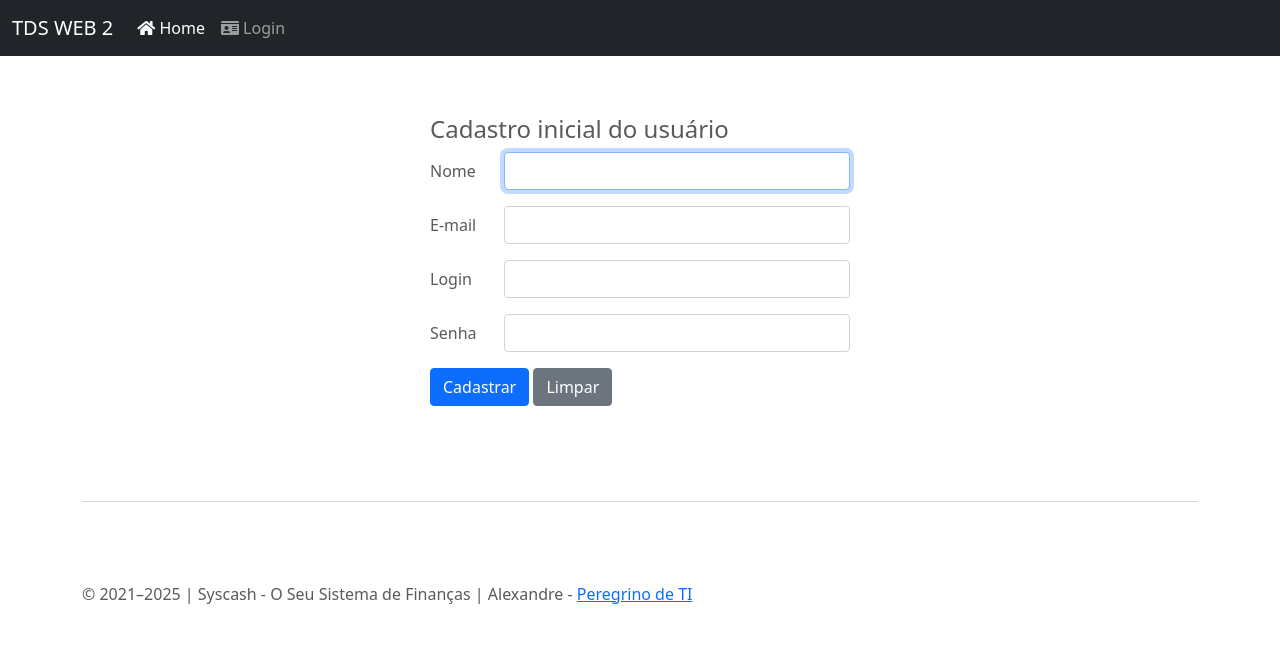
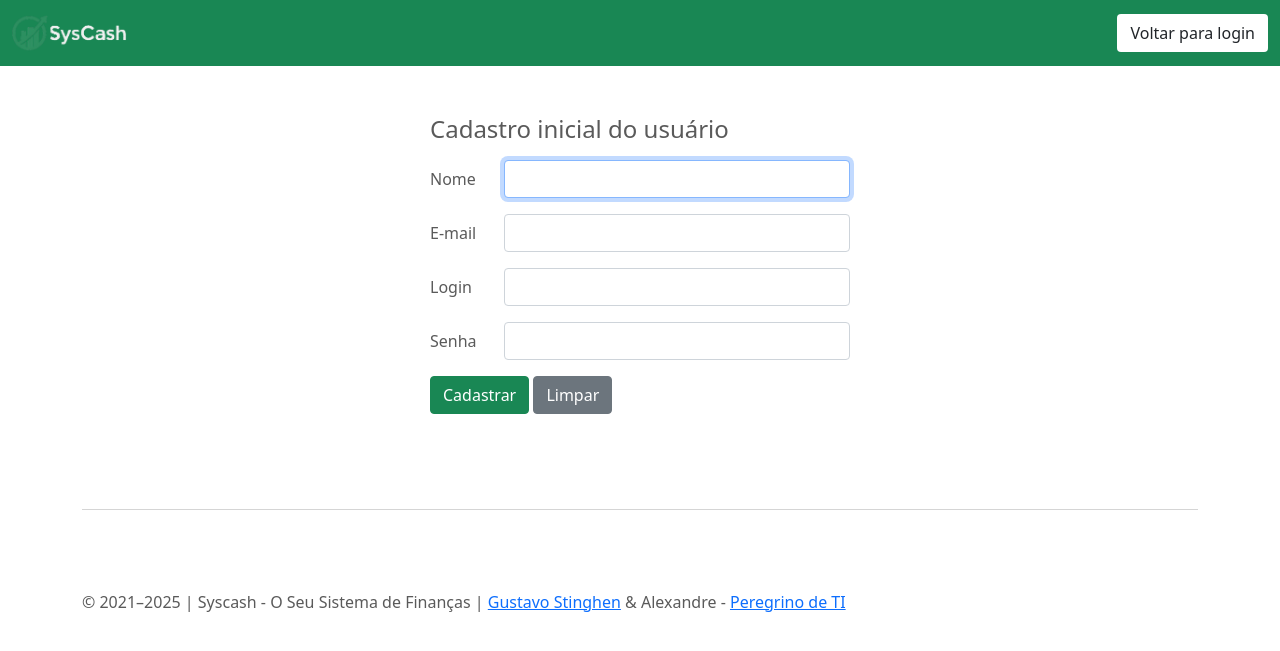
Before and after one commit to GustavoBrDev/SysCash, a PHP site: page /cadastro_inicial.php in a window 1280 px wide. Shown: the top 651 px of the page. Run offline with PHP 8.4, Linux system fonts and the light colour scheme.

Commit message:
Estilização Inicial
Estilização das páginas iniciais com o novo padrão definido

```diff
--- a/cadastro_inicial.php
+++ b/cadastro_inicial.php
@@ -91,21 +91,18 @@ if (filter_input(INPUT_SERVER, "REQUEST_METHOD") === "POST") {
 </head>
 
 <body>
-    <header id="topo">
-        <nav class="navbar navbar-expand-md navbar-dark fixed-top bg-dark">
-            <div class="container-fluid">
-                <a class="navbar-brand" href="index.php">TDS WEB 2</a>
-                <button class="navbar-toggler" type="button" data-bs-toggle="collapse" data-bs-target="#navbarCollapse" aria-controls="navbarCollapse" aria-expanded="false" aria-label="Toggle navigation">
-                    <span class="navbar-toggler-icon"></span>
-                </button>
-                <div class="collapse navbar-collapse" id="navbarCollapse">
-                    <ul class="navbar-nav me-auto mb-2 mb-md-0">
-                        <li class="nav-item"><a class="nav-link active" aria-current="page" href="index.php"><i class="fas fa-home"></i>&nbsp;Home</a></li>
-                        <li class="nav-item"><a class="nav-link" href="login.php"><i class="fas fa-id-card"></i>&nbsp;Login</a></li>
-                    </ul>
-                </div>
-            </div>
-        </nav>
+<header id="topo">
+    <nav class="navbar navbar-expand-md navbar-light fixed-top bg-success d-flex justify-content-between">
+    <div class="container-fluid">
+        <a class="navbar-brand d-flex align-items-center me-2" href="index.php">
+            <img src="imagens/logo.png" alt="Logo" class="img-fluid" style="max-height:40px;">
+        </a>
+
+        <a href="login.php">
+            <button type="button" class="btn text-black bg-white">Voltar para login</button>
+        </a>
+    </div>
+</nav>
     </header>
     <main class="form-cadastro">
         <?php
@@ -120,7 +117,7 @@ if (filter_input(INPUT_SERVER, "REQUEST_METHOD") === "POST") {
         }
         unset($_SESSION["erros"]);
         ?>
-        <h4>Cadastro inicial do usuário</h4>
+        <h4 class="mb-3">Cadastro inicial do usuário</h4>
         <form id="usuario_cadastro" action="cadastro_inicial.php" method="post">
             <div class="row mb-3">
                 <label for="nome" class="col-sm-2 col-form-label col-form-label">Nome</label>
@@ -146,7 +143,7 @@ if (filter_input(INPUT_SERVER, "REQUEST_METHOD") === "POST") {
                     <input type="password" class="form-control form-control" maxlength="10" id="senha" name="senha" value="<?php echo isset($_SESSION['dados']['senha']) ? $_SESSION['dados']['senha'] : '' ?>">
                 </div>
             </div>
-            <button type="submit" class="btn btn-primary" id="botao_cadastrar">Cadastrar</button>
+            <button type="submit" class="btn btn-success" id="botao_cadastrar">Cadastrar</button>
             <button type="reset" class="btn btn-secondary" id="botao_limpar">Limpar</button>
         </form>
         <?php
@@ -160,7 +157,7 @@ if (filter_input(INPUT_SERVER, "REQUEST_METHOD") === "POST") {
             &copy; 2021–<script>
                 document.write(new Date().getFullYear())
             </script>
-            | Syscash - O Seu Sistema de Finanças | Alexandre -
+            | Syscash - O Seu Sistema de Finanças | <a href="https://github.com/GustavoBrDev">Gustavo Stinghen</a> & Alexandre -
             <a href="https://www.youtube.com/channel/UCUeidwLoy7YK4kEeuq2sPgw" target="_blank">Peregrino de TI</a>
         </p>
     </footer>
```
Also changed, not shown: index.php (+7 -29 lines), login.php (+16 -20 lines).
